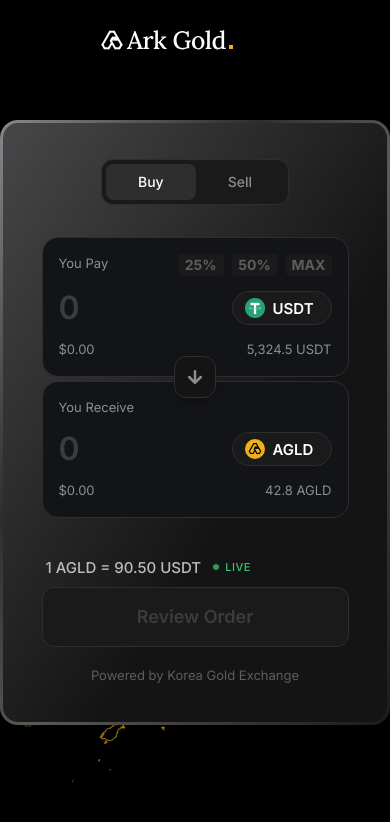
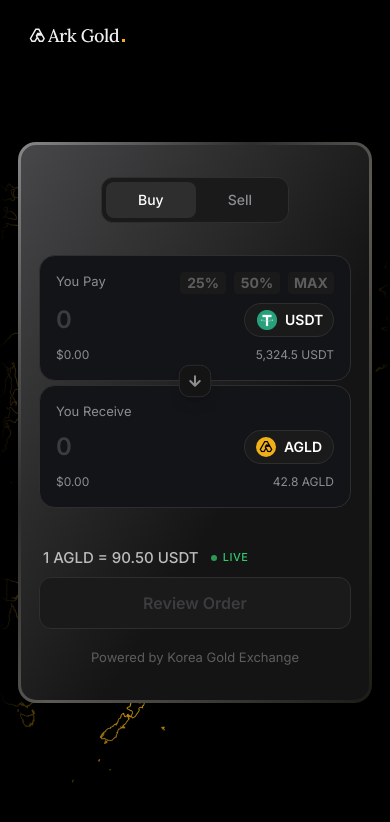
Before and after one commit to Ark-Point/ArkGold, a Next.js app: page /trade in a window 390 px wide. Shown: the top 822 px of the page. Built offline with nearby package versions, Linux system fonts and the light colour scheme; a web font is replaced by a local one.

Commit message:
feat: complete trade-mobile

```diff
--- a/src/app/globals.css
+++ b/src/app/globals.css
@@ -118,6 +118,7 @@
     position: relative;
     display: inline-flex;
     align-items: center;
+    cursor: pointer;
 }
 
 .trading-button-container::after {
--- a/src/app/trade/page.tsx
+++ b/src/app/trade/page.tsx
@@ -16,14 +16,7 @@
                 />
             </div>
 
-            {/*
-        Overlay Gradients
-        1. Vertical: Middle Top -> Middle Bottom. Black -> Transparent -> Black.
-        0% #000000 100%
-        20% #000000 0%
-        80% #000000 0%
-        100% #000000 100%
-      */}
+            {/* Background Gradients Overlay */}
             <div
                 className="absolute inset-0 z-1 pointer-events-none"
                 style={{
@@ -47,7 +40,7 @@
             <TradeHeader />
 
             {/* Main Content Centered */}
-            <div className="relative z-10 flex-1 flex items-center justify-center w-full min-h-[800px]">
+            <div className="relative z-10 flex-1 flex items-center justify-center w-full min-h-[800px] px-[18px] md:px-0">
                 <TradeCard />
             </div>
         </main>
--- a/src/components/trade/TradeCard.tsx
+++ b/src/components/trade/TradeCard.tsx
@@ -80,7 +80,8 @@
     };
 
     return (
-        <div className="relative w-[541px] h-[605px] rounded-[18px] p-[3px]">
+        <div className="relative w-full max-w-[541px] h-auto rounded-[18px] p-[3px]">
+            {/* Outer Gradient (Stroke) */}
             <div
                 className="absolute inset-0 rounded-[18px]"
                 style={{
@@ -88,25 +89,26 @@
                 }}
             />
 
+            {/* Inner Gradient (Background) */}
             <div
-                className="absolute inset-[3px] rounded-[15px] flex flex-col items-center justify-center px-[38.5px]"
+                className="absolute inset-[3px] rounded-[15px]"
                 style={{
                     background: 'linear-gradient(to top left, #141414 0%, #141414 38%, #474749 100%)'
                 }}
-            >
-                <div className="relative z-10 w-full flex flex-col items-center">
+            />
 
+            <div className="relative z-10 w-full flex flex-col items-center px-[18px] md:px-[38.5px] py-8 md:py-10">
                 {/* Tabs */}
                 <div className="flex bg-[#1A1A1A] p-1 rounded-xl mb-8 border border-[#2E2E2E]">
                     <button
                         onClick={() => { setActiveTab('Buy'); setPayAmount(''); setReceiveAmount(''); setActivePercent(null); }}
-                            className={`px-8 py-2 rounded-lg font-inter font-medium text-sm transition-all ${activeTab === 'Buy' ? 'bg-[#2E2E2E] text-white' : 'text-[#8C8D91] hover:text-white'}`}
+                        className={`px-8 py-2 rounded-lg font-inter font-medium text-sm transition-all cursor-pointer ${activeTab === 'Buy' ? 'bg-[#2E2E2E] text-white' : 'text-[#8C8D91] hover:text-white'}`}
                     >
                         Buy
                     </button>
                     <button
                         onClick={() => { setActiveTab('Sell'); setPayAmount(''); setReceiveAmount(''); setActivePercent(null); }}
-                            className={`px-8 py-2 rounded-lg font-inter font-medium text-sm transition-all ${activeTab === 'Sell' ? 'bg-[#2E2E2E] text-white' : 'text-[#8C8D91] hover:text-white'}`}
+                        className={`px-8 py-2 rounded-lg font-inter font-medium text-sm transition-all cursor-pointer ${activeTab === 'Sell' ? 'bg-[#2E2E2E] text-white' : 'text-[#8C8D91] hover:text-white'}`}
                     >
                         Sell
                     </button>
@@ -138,7 +140,7 @@
                     <button
                         onClick={() => setIsReviewing(true)}
                         disabled={!payAmount || parseFloat(payAmount) <= 0}
-                            className={`w-full h-[60px] rounded-xl font-inter font-semibold text-lg transition-all ${!payAmount || parseFloat(payAmount) <= 0
+                        className={`w-full h-[52px] md:h-[60px] rounded-xl font-inter font-semibold text-[16px] transition-all cursor-pointer ${!payAmount || parseFloat(payAmount) <= 0
                             ? 'bg-[#1A1A1A] text-[#3B3C40] cursor-not-allowed border border-[#2E2E2E]'
                             : 'bg-[#F0B118] text-black hover:bg-[#E0A008] active:scale-[0.98]'
                             }`}
@@ -178,6 +180,5 @@
                 goldPrice={goldPrice}
             />
         </div>
-        </div>
     );
 }
--- a/src/components/trade/TradeForm.tsx
+++ b/src/components/trade/TradeForm.tsx
@@ -1,55 +1,5 @@
 import { useState } from "react";
 import Image from "next/image";
-
-// SVG for the top input background (notch at bottom)
-const TopInputBackground = () => (
-    <svg
-        width="100%"
-        height="100%"
-        viewBox="0 0 464 140"
-        fill="none"
-        xmlns="http://www.w3.org/2000/svg"
-        preserveAspectRatio="none"
-        className="absolute inset-0 w-full h-full pointer-events-none"
-    >
-        <defs>
-            <mask id="cutout-mask-top">
-                {/*
-            Path for Rect with 10px corner radius and bottom cutout.
-            Clockwise:
-            M 10 0 (Top Left start after corner)
-            H 454 (Top edge)
-            A 10 10 0 0 1 464 10 (Top Right corner)
-            V 130 (Right edge)
-            A 10 10 0 0 1 454 140 (Bottom Right corner)
-            H 264.5 (Bottom edge right side)
-            A 34 34 0 0 0 199.5 140 (Cutout arc)
-            H 10 (Bottom edge left side)
-            A 10 10 0 0 1 0 130 (Bottom Left corner)
-            V 10 (Left edge)
-            A 10 10 0 0 1 10 0 (Top Left corner)
-            Z
-         */}
-                <path d="M10 0H454A10 10 0 0 1 464 10V130A10 10 0 0 1 454 140H264.5A34 34 0 0 0 199.5 140H10A10 10 0 0 1 0 130V10A10 10 0 0 1 10 0Z" fill="white" />
-            </mask>
-        </defs>
-        <path
-            d="M10 0H454A10 10 0 0 1 464 10V130A10 10 0 0 1 454 140H264.5A34 34 0 0 0 199.5 140H10A10 10 0 0 1 0 130V10A10 10 0 0 1 10 0Z"
-            fill="#131418"
-            stroke="#3B3C40"
-            strokeWidth="4"
-            mask="url(#cutout-mask-top)"
-        />
-    </svg>
-);
-
-// SVG for the botton input background (flipped Top Input)
-const BottomInputBackground = () => (
-    <div className="absolute inset-0 w-full h-full pointer-events-none rotate-180">
-        <TopInputBackground />
-    </div>
-);
-
 
 interface TradeFormProps {
     activeTab: 'Buy' | 'Sell';
@@ -80,8 +30,8 @@
     const formatAmountWithEllipsis = (amount: string) => {
         if (!amount) return amount;
         const [intPart, decPart] = amount.split('.');
-        if (decPart && decPart.length > 6) {
-            return `${intPart}.${decPart.slice(0, 6)}...`;
+        if (decPart && decPart.length > 4) {
+            return `${intPart}.${decPart.slice(0, 4)}...`;
         }
         return amount;
     };
@@ -93,7 +43,7 @@
     return (
         <div className="w-full relative flex flex-col gap-1">
             {/* Top Field (Pay) */}
-            <div className={`w-full bg-[#131418] border ${activePercent !== null ? 'border-[#F0B118]/50' : 'border-[#2E2E2E]'} rounded-2xl p-4 transition-all hover:border-[#3B3C40] focus-within:border-[#F0B118]/50`}>
+            <div className={`w-full bg-[#131418] border rounded-2xl p-4 transition-all focus-within:border-[#F0B118]/50 ${activePercent !== null ? 'border-[#F0B118]/50' : 'border-[#2E2E2E] hover:border-[#3B3C40]'}`}>
                 <div className="flex justify-between mb-2">
                     <span className="text-[13px] text-[#8C8D91] font-inter">You Pay</span>
                     <div className="flex items-center gap-2">
@@ -107,7 +57,7 @@
                                     className={`text-[14px] min-w-[46px] h-[22px] px-1 rounded transition-all font-bold leading-none ${isActive
                                         ? 'bg-[#F0B118] text-black border-[#F0B118]'
                                         : 'bg-[#1A1A1A] text-[#5D5D5D] hover:text-white border-transparent'
-                                        } border flex items-center justify-center`}
+                                        } border flex items-center justify-center cursor-pointer`}
                                 >
                                     {isMax ? 'MAX' : `${p * 100}%`}
                                 </button>
@@ -123,9 +73,9 @@
                         onFocus={() => setIsPayFocused(true)}
                         onBlur={() => setIsPayFocused(false)}
                         placeholder="0"
-                        className={`bg-transparent border-none outline-none text-[32px] font-semibold placeholder-[#3B3C40] w-full mr-4 ${isBuy ? 'text-white' : 'text-[#F0B118]'}`}
+                        className={`bg-transparent border-none outline-none text-[24px] md:text-[32px] font-semibold placeholder-[#3B3C40] w-full mr-4 ${isBuy ? 'text-white' : 'text-[#F0B118]'}`}
                     />
-                    <div className="flex items-center gap-2 bg-[#1A1A1A] px-3 py-[6px] rounded-full border border-[#2E2E2E] min-w-[100px]">
+                    <div className="flex items-center gap-2 bg-[#1A1A1A] px-3 py-[6px] rounded-full border border-[#2E2E2E] min-w-[90px] md:min-w-[100px]">
                         <div className="w-5 h-5 relative flex-shrink-0">
                             <Image
                                 src={isBuy ? "/images/USDT.png" : "/images/AGLD.svg"}
@@ -134,21 +84,21 @@
                                 className="object-contain"
                             />
                         </div>
-                        <span className="font-semibold text-[15px] text-white font-inter leading-none uppercase">
+                        <span className="font-semibold text-[14px] md:text-[15px] text-white font-inter leading-none uppercase">
                             {isBuy ? 'USDT' : 'AGLD'}
                         </span>
                     </div>
                 </div>
-                <div className="mt-2 flex items-center justify-between text-[13px] text-[#8C8D91] font-inter">
+                <div className="mt-2 flex items-center justify-between text-[12px] md:text-[13px] text-[#8C8D91] font-inter">
                     <span>${payUsdValue.toLocaleString(undefined, { minimumFractionDigits: 2, maximumFractionDigits: 4 })}</span>
                     <span>{isBuy ? `${usdBalance.toLocaleString(undefined, { maximumFractionDigits: 4 })} USDT` : `${goldBalance.toLocaleString(undefined, { maximumFractionDigits: 4 })} AGLD`}</span>
                 </div>
             </div>
 
             {/* Divider Arrow */}
-            <div className="absolute left-1/2 top-1/2 -translate-x-1/2 -translate-y-1/2 z-10">
-                <div className="bg-[#141414] border border-[#2E2E2E] p-[10px] rounded-xl shadow-lg transition-all">
-                    <svg width="20" height="20" viewBox="0 0 24 24" fill="none" xmlns="http://www.w3.org/2000/svg">
+            <div className="absolute left-1/2 top-1/2 -translate-x-1/2 -translate-y-1/2 z-10 scale-90 md:scale-100">
+                <div className="bg-[#141414] border border-[#2E2E2E] p-[8px] md:p-[10px] rounded-xl shadow-lg transition-all">
+                    <svg width="18" height="18" className="md:w-5 md:h-5" viewBox="0 0 24 24" fill="none" xmlns="http://www.w3.org/2000/svg">
                         <path d="M12 5V19M12 19L5 12M12 19L19 12" stroke="#8C8D91" strokeWidth="3" strokeLinecap="round" strokeLinejoin="round" />
                     </svg>
                 </div>
@@ -165,9 +115,9 @@
                         value={formatAmountWithEllipsis(receiveAmount)}
                         readOnly
                         placeholder="0"
-                        className={`bg-transparent border-none outline-none text-[32px] font-semibold placeholder-[#3B3C40] w-full mr-4 ${isBuy ? 'text-[#F0B118]' : 'text-white'}`}
+                        className={`bg-transparent border-none outline-none text-[24px] md:text-[32px] font-semibold placeholder-[#3B3C40] w-full mr-4 ${isBuy ? 'text-[#F0B118]' : 'text-white'}`}
                     />
-                    <div className="flex items-center gap-2 bg-[#1A1A1A] px-3 py-[6px] rounded-full border border-[#2E2E2E] min-w-[100px]">
+                    <div className="flex items-center gap-2 bg-[#1A1A1A] px-1 md:px-3 py-[6px] rounded-full border border-[#2E2E2E] min-w-[90px] md:min-w-[100px] justify-center">
                         <div className="w-5 h-5 relative flex-shrink-0">
                             <Image
                                 src={isBuy ? "/images/AGLD.svg" : "/images/USDT.png"}
@@ -176,12 +126,12 @@
                                 className="object-contain"
                             />
                         </div>
-                        <span className="font-semibold text-[15px] text-white font-inter leading-none uppercase">
+                        <span className="font-semibold text-[14px] md:text-[15px] text-white font-inter leading-none uppercase">
                             {isBuy ? 'AGLD' : 'USDT'}
                         </span>
                     </div>
                 </div>
-                <div className="mt-2 flex items-center justify-between text-[13px] text-[#8C8D91] font-inter">
+                <div className="mt-2 flex items-center justify-between text-[12px] md:text-[13px] text-[#8C8D91] font-inter">
                     <span>${receiveUsdValue.toLocaleString(undefined, { minimumFractionDigits: 2, maximumFractionDigits: 4 })}</span>
                     <span>{isBuy ? `${goldBalance.toLocaleString(undefined, { maximumFractionDigits: 4 })} AGLD` : `${usdBalance.toLocaleString(undefined, { maximumFractionDigits: 4 })} USDT`}</span>
                 </div>
--- a/src/components/trade/TradeHeader.tsx
+++ b/src/components/trade/TradeHeader.tsx
@@ -3,17 +3,29 @@
 
 export default function TradeHeader() {
     return (
-        <header className="fixed top-0 left-0 w-full h-[80px] z-50 flex items-center px-[100px]">
-            <Link href="/" className="relative w-[140px] h-[32px] cursor-pointer"> {/* Aspect ratio estimate based on logo context, user said 'web-logo.svg' */}
+        <header className="absolute top-0 left-0 right-0 z-50 w-full pt-[20px] md:pt-[24px]">
+            <div className="flex items-center justify-between px-[24px] md:px-[100px]">
+                <Link href="/" className="flex items-center">
+                    {/* Mobile Logo */}
+                    <Image
+                        src="/images/mobile-logo.svg"
+                        alt="Ark Gold"
+                        width={104}
+                        height={29}
+                        priority
+                        className="md:hidden h-[29px] w-[104px] object-contain"
+                    />
+                    {/* Desktop Logo */}
                     <Image
                         src="/images/web-logo.svg"
-                    alt="Ark Gold Logo"
-                    width={180} // Estimated width, will be constrained by container or height
+                        alt="Ark Gold"
+                        width={200}
                         height={32}
-                    className="h-full w-auto object-contain object-left"
                         priority
+                        className="hidden md:block h-[32px] w-auto object-contain"
                     />
                 </Link>
+            </div>
         </header>
     );
 }
```
Also changed, not shown: src/components/home/VideoSection.tsx (+5 -5 lines), src/components/home/mobile/BenefitsSection.tsx (+5 -5 lines), src/components/home/mobile/Hero.tsx (+6 -7 lines), src/components/home/mobile/VideoSection.tsx (+23 -3 lines), src/components/trade/ConfirmationModal.tsx (+7 -7 lines), src/components/trade/TransactionModal.tsx (+17 -27 lines). Lines whose indentation alone changed are shown as unchanged.
